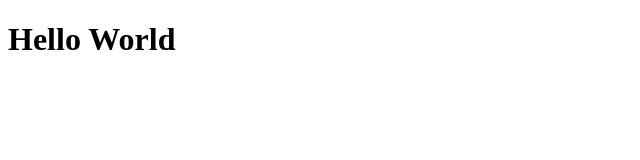
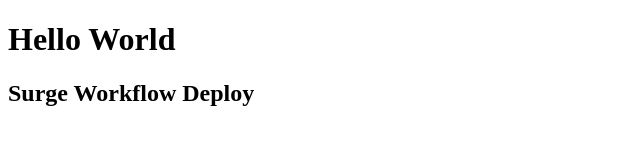
Before and after one commit to adeelahmed02/JavaScriptProjects, a plain HTML site: page index.html in a window 1280 px wide. Shown: the whole page, without its empty margins (0-640 px from the left). Drawn offline with Linux system fonts and the light colour scheme.

Commit message:
Update index.html
Surge Workflow Deploy

```diff
--- a/index.html
+++ b/index.html
@@ -10,5 +10,7 @@
 
 
  <h1>   Hello World</h1>
+<h2>Surge Workflow Deploy</h2>
+
 </body>
 </html>
```
